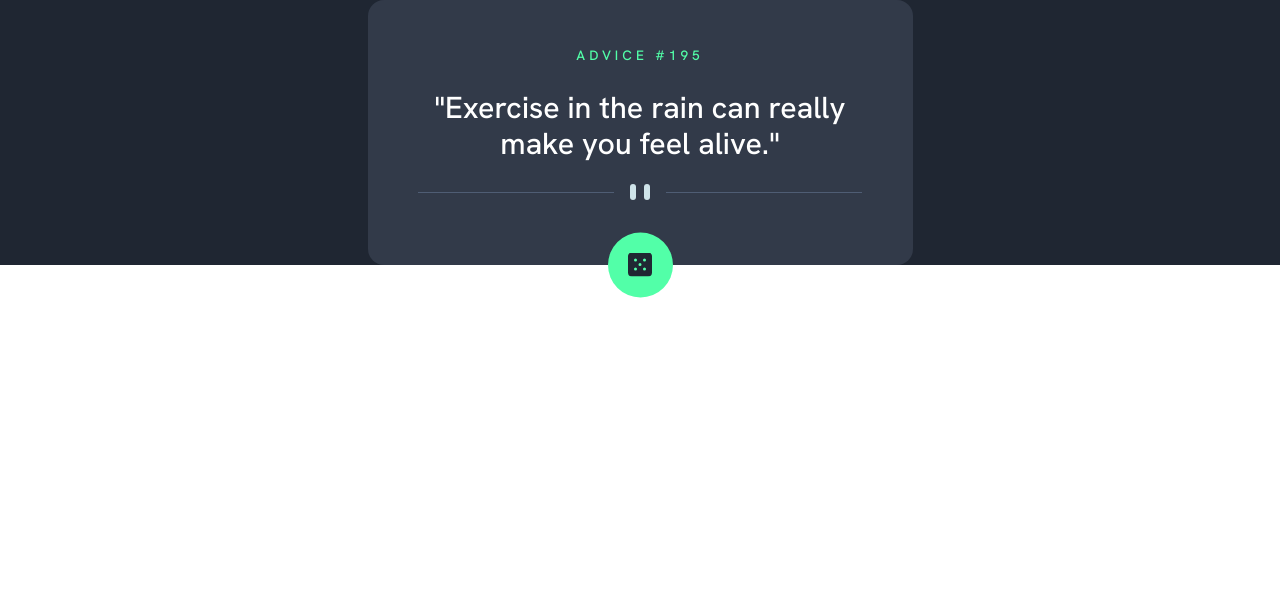
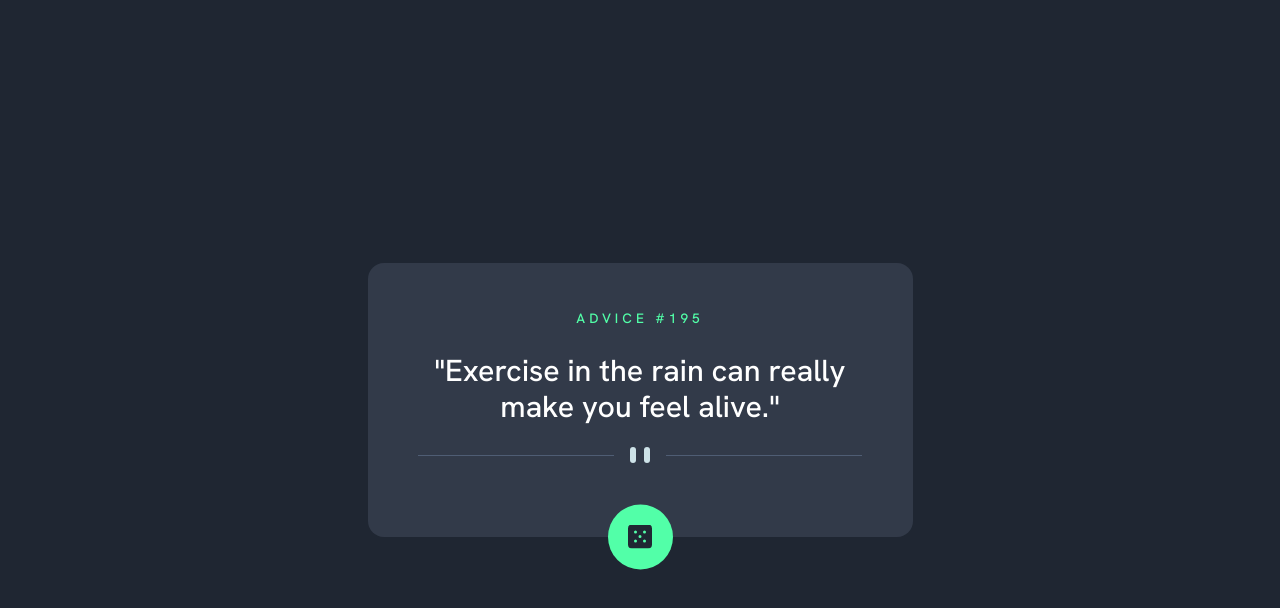
Before and after one commit to DenKuznets/advice-generator-frontendmentor, a React (Vite) app: page / in a window 1280 px wide. Shown: the top 608 px of the page. Built offline with nearby package versions, Linux system fonts and the light colour scheme.

Commit message:
footer style

```diff
--- a/src/App.css
+++ b/src/App.css
@@ -81,7 +81,7 @@ select {
   color: white;
   display: flex;
   align-items: center;
-  height: 100%;
+  height: 100vh;
   width: 100%;
   font-size: 1.75rem;
 }
--- a/src/components/styled/Footer.styled.js
+++ b/src/components/styled/Footer.styled.js
@@ -11,6 +11,16 @@ const StyledFooter = styled.footer`
   justify-content: center;
   align-items: center;
   transform: translate(0, 50%);
+  margin-top: 0.3em;
+  cursor: pointer;
+  transition: box-shadow 0.5s;
+  &:hover {
+    box-shadow: 0 0 27px 10px hsla(150, 100%, 66%, 0.4);
+  }
+
+  &:active {
+    transform: scale(0.94) translate(0, 50%);
+  }
 `;
 
 export default StyledFooter
```
